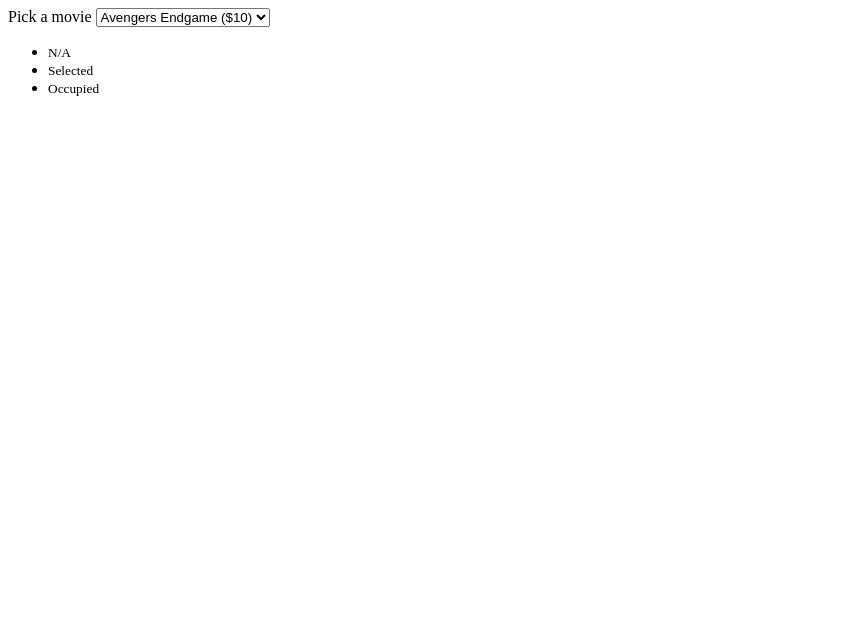
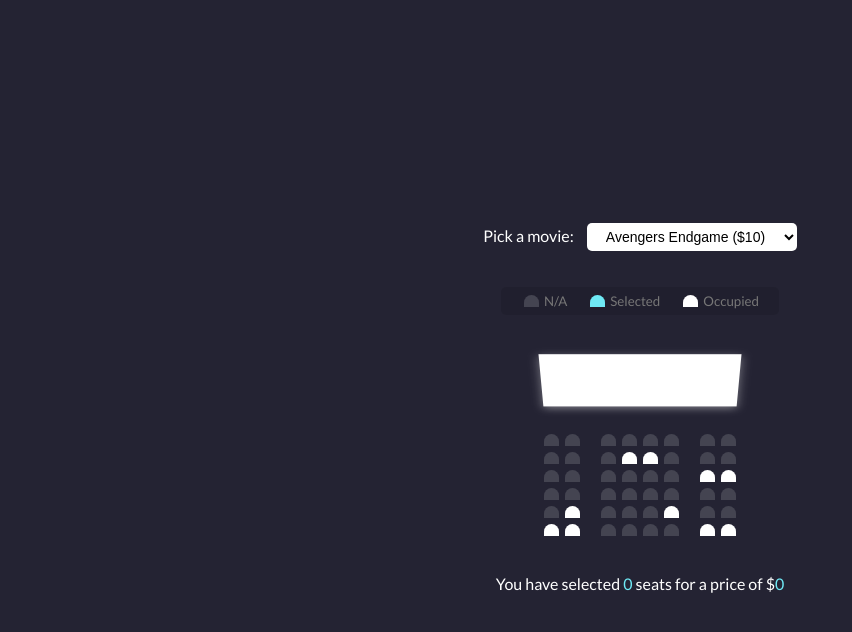
Before and after one commit to Danny-Devs/movie-seat-booking, a plain HTML site: page index.html in a window 1280 px wide. Shown: the whole page, without its empty margins (0-852 px from the left). Drawn offline with Linux system fonts and the light colour scheme.

Commit message:
start javascript section

```diff
--- a/index.html
+++ b/index.html
@@ -5,10 +5,11 @@
     <meta http-equiv="X-UA-Compatible" content="IE=edge" />
     <meta name="viewport" content="width=device-width, initial-scale=1.0" />
     <title>Movie Seat Booking</title>
+    <link rel="stylesheet" href="style.css" />
   </head>
   <body>
     <div class="movie-container">
-      <label>Pick a movie</label>
+      <label>Pick a movie: </label>
       <select id="movie">
         <option value="10">Avengers Endgame ($10)</option>
         <option value="12">Joker ($12)</option>
@@ -19,21 +20,21 @@
 
     <ul class="showcase">
       <li>
-        <div class="seat">
+        <div class="seat"></div>
         <small>N/A</small>
-        </div>
       </li>
       <li>
-        <div class="seat selected">
+        <div class="seat selected"></div>
         <small>Selected</small>
-        </div>
       </li>
       <li>
-        <div class="seat occupied">
+        <div class="seat occupied"></div>
         <small>Occupied</small>
-        </div>
       </li>
     </ul>
+
+    <div class="container">
+      <div class="screen"></div>
 
       <div class="row">
         <div class="seat"></div>
@@ -95,6 +96,13 @@
         <div class="seat occupied"></div>
         <div class="seat occupied"></div>
       </div>
+    </div>
+    <p class="text">
+      You have selected <span id="count">0</span> seats for a price of $<span
+        id="total"
+        >0</span
+      >
+    </p>
 
     <script src="script.js"></script>
   </body>
--- a/script.js
+++ b/script.js
@@ -0,0 +1,14 @@
+const container = document.querySelector('.container');
+
+const seats = document.querySelectorAll('.row .seat:not(.occupied)');
+
+const count = document.getElementById('count');
+const total = document.getElementById('total');
+
+const movieSelect = document.getElementById('movie');
+
+const ticketPrice = +movieSelect.value;
+
+container.addEventListener('click', (e) => {
+
+})
--- a/style.css
+++ b/style.css
@@ -0,0 +1,112 @@
+@import url('https://fonts.googleapis.com/css2?family=Lato:wght@300;400;700;900&display=swap');
+
+* {
+  box-sizing: border-box;
+}
+
+body {
+  background-color: #242333;
+  color: white;
+  display: flex;
+  flex-direction: column;
+  align-items: center;
+  justify-content: center;
+  height: 100vh;
+  font-family: 'Lato', sans-serif;
+  margin: 0;
+}
+
+.movie-container {
+  margin: 20px 0;
+}
+
+.movie-container select {
+  background-color: white;
+  border: 0;
+  border-radius: 5px;
+  font-size: 14px;
+  margin-left: 10px;
+  padding: 5px 15px;
+}
+
+.container {
+  perspective: 1000px;
+  margin-bottom: 30px;
+}
+
+.seat {
+  background-color: #444451;
+  height: 12px;
+  width: 15px;
+  margin: 3px;
+  border-top-left-radius: 10px;
+  border-top-right-radius: 10px;
+}
+
+.seat.selected {
+  background-color: #6feaf6;
+}
+
+.seat.occupied {
+  background-color: white;
+}
+
+.seat:nth-of-type(2) {
+  margin-right: 18px;
+}
+
+.seat:nth-last-of-type(2) {
+  margin-left: 18px;
+}
+
+.seat:not(.occupied):hover {
+  cursor: pointer;
+  transform: scale(1.2);
+}
+
+.showcase .seat:not(.occupied):hover {
+  cursor: default;
+  transform: scale(1);
+}
+
+.showcase {
+  background-color: rgba(0, 0, 0, 0.1);
+  padding: 5px 10px;
+  border-radius: 5px;
+  color: #777;
+  list-style-type: none;
+  display: flex;
+  justify-content: space-between;
+}
+
+.showcase li {
+  display: flex;
+  align-items: center;
+  justify-content: center;
+  margin: 0 10px;
+}
+
+.showcase li small {
+  margin-left: 2px;
+}
+
+.screen {
+  height: 70px;
+  width: 100%;
+  background-color: white;
+  margin: 15px 0;
+  transform: rotateX(-45deg);
+  box-shadow: 0 3px 10px rgba(255,255,255,0.4);
+}
+
+.row {
+  display: flex;
+}
+
+p.text {
+  margin: 5px 0;
+}
+
+p.text span {
+  color: #6feaf6;
+}
```
Lines whose indentation alone changed are shown as unchanged.
